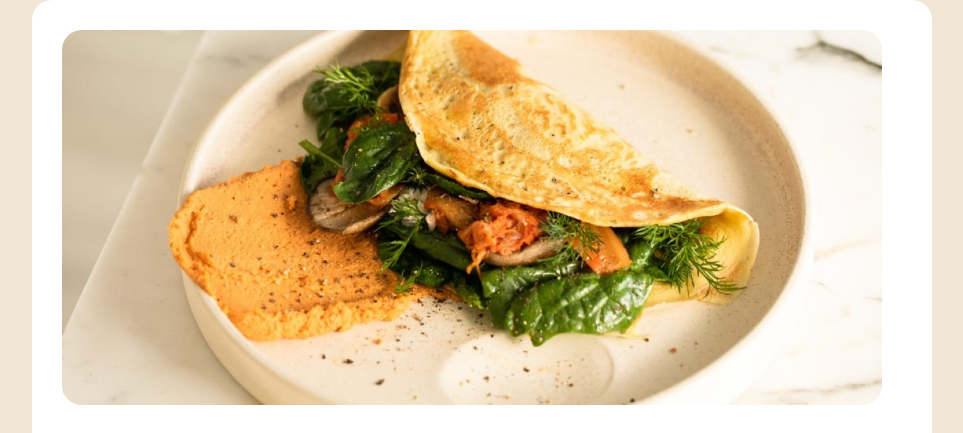
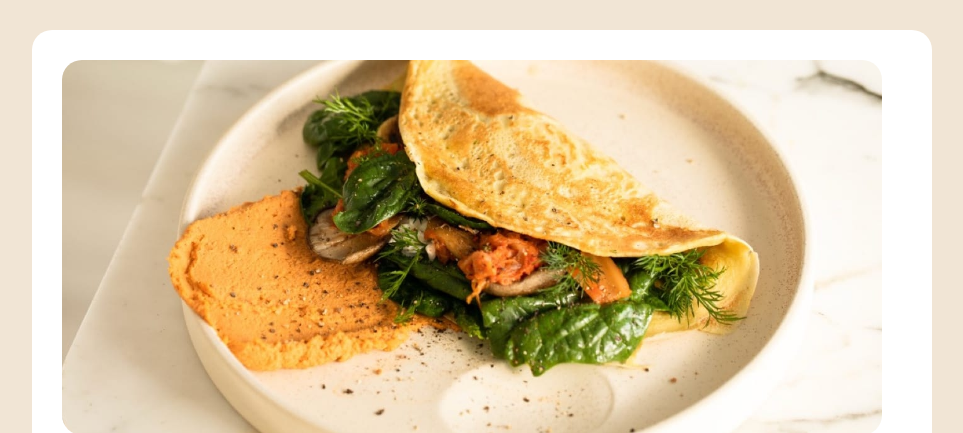
Before and after one commit to MartynaGit/recipe, a plain HTML site: page index.html in a window 1280 px wide. Shown: the top 433 px of the page, without its empty margins (158-1121 px from the left). Drawn offline with Linux system fonts and the light colour scheme.

Commit message:
Update style.css

```diff
--- a/style.css
+++ b/style.css
@@ -7,6 +7,8 @@
 body {
 	font-family: 'Outfit', sans-serif;
 	font-size: 16px;
+	min-height: 100vh;
+	padding:3rem 0;
 }
 
 html {
```
